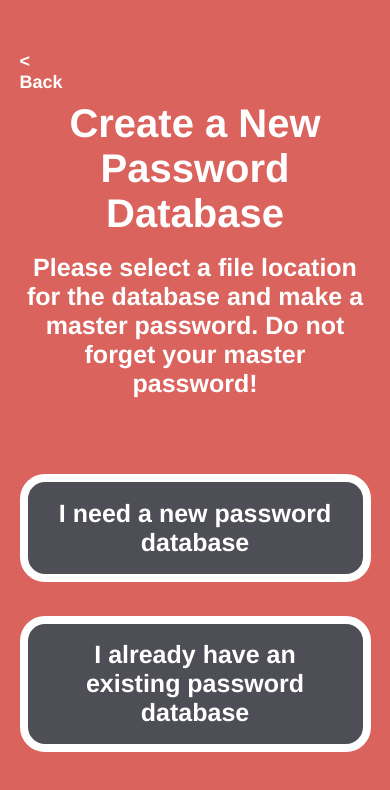
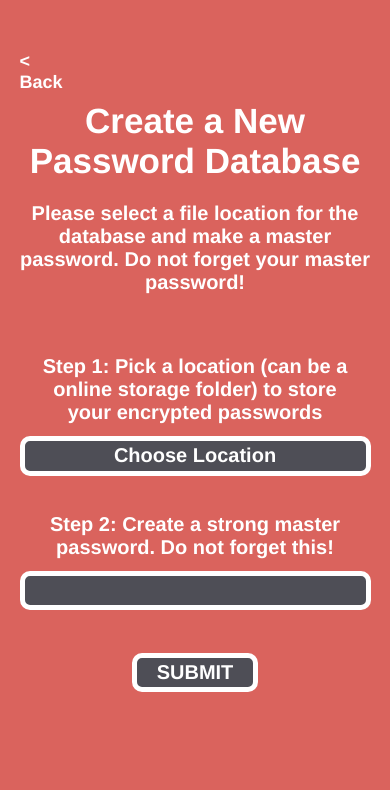
Before and after one commit to LuuAlex/EncryptedLocalPasswordApp, a React Native app: screen /NewDB in a window 390 px wide. Shown: the top 790 px of the page. Built offline with nearby package versions, Linux system fonts and the light colour scheme.

Commit message:
saving changes

```diff
--- a/App.js
+++ b/App.js
@@ -5,6 +5,7 @@ import { SafeAreaProvider, SafeAreaView } from "react-native-safe-area-context";
 
 import InitialLand from "./screens/initialLand";
 import NewDB from "./screens/newDB";
+import Home from "./screens/home"
 
 const Stack = createNativeStackNavigator();
 
@@ -19,6 +20,7 @@ export default function App() {
         >
           <Stack.Screen name="InitialLand" component={InitialLand} />
           <Stack.Screen name="NewDB" component={NewDB} />
+          <Stack.Screen name="Home" component={Home} />
         </Stack.Navigator>
       </NavigationContainer>
     </SafeAreaProvider>
--- a/package.json
+++ b/package.json
@@ -12,11 +12,15 @@
     "@react-navigation/native": "^6.1.6",
     "@react-navigation/native-stack": "^6.9.12",
     "expo": "~48.0.15",
+    "expo-document-picker": "~11.2.2",
+    "expo-file-system": "^15.2.2",
+    "expo-sqlite": "~11.1.1",
     "expo-status-bar": "~1.4.4",
     "react": "18.2.0",
     "react-native": "0.71.8",
     "react-native-safe-area-context": "4.5.0",
-    "react-native-screens": "~3.20.0"
+    "react-native-screens": "~3.20.0",
+    "react-native-sqlite-storage": "^6.0.1"
   },
   "devDependencies": {
     "@babel/core": "^7.20.0"
--- a/screens/home.js
+++ b/screens/home.js
@@ -1,20 +1,90 @@
-import { StatusBar } from 'expo-status-bar';
-import { StyleSheet, Text, View } from 'react-native';
+import React from "react";
+import { StatusBar } from "expo-status-bar";
+import {
+  StyleSheet,
+  Text,
+  View,
+  Dimensions,
+  TouchableOpacity,
+  TextInput,
+  ScrollView,
+} from "react-native";
+import * as DocumentPicker from "expo-document-picker";
 
-export default function Home() {
+const user = {location: null}
+
+export default function Home({ navigation }, passInfo) {
   return (
-    <SafeAreaView style={styles.container}>
-      <Text>Open up App.js to start working on your app!</Text>
+    <ScrollView
+      automaticallyAdjustKeyboardInsets={true}
+      contentContainerStyle={styles.container}
+    >
+      <TouchableOpacity
+        style={styles.navButton}
+        onPress={() => navigation.navigate("InitialLand")}
+      >
+        <Text style={styles.nav}>&#xFF0B; New</Text>
+      </TouchableOpacity>
       <StatusBar style="auto" />
-    </SafeAreaView>
+    </ScrollView>
   );
 }
 
+var { height, width } = Dimensions.get("window");
 const styles = StyleSheet.create({
   container: {
     flex: 1,
-    backgroundColor: '#fff',
-    alignItems: 'center',
-    justifyContent: 'center',
+    backgroundColor: "#da635d",
+    alignItems: "center",
+  },
+  navButton: {
+    alignSelf: "flex-start",
+    position: "absolute",
+    marginLeft: width * 0.8,
+    marginTop: height * 0.061,
+  },
+  nav: {
+    fontFamily: "Helvetica",
+    color: "#fff",
+    fontWeight: "bold",
+    fontSize: 18,
+    alignSelf: "flex-start",
+    position: "absolute",
+  },
+  h1: {
+    marginTop: height * 0.12,
+    marginBottom: height * 0.02,
+    marginHorizontal: width * 0.02,
+    fontFamily: "Helvetica",
+    color: "#fff",
+    fontWeight: "bold",
+    fontSize: 35,
+    textAlign: "center",
+  },
+  p: {
+    marginVertical: height * 0.004,
+    marginHorizontal: width * 0.05,
+    fontFamily: "Helvetica",
+    color: "#fff",
+    fontWeight: "bold",
+    fontSize: 20,
+    textAlign: "center",
+  },
+  buttonGroup: {
+    marginTop: height * 0.05,
+  },
+  button: {
+    marginVertical: height * 0.015,
+    marginHorizontal: width * 0.05,
+  },
+  buttonButton: {
+    marginVertical: height * 0.01,
+    borderWidth: 5,
+    borderStyle: "solid",
+    borderRadius: 10,
+    borderColor: "#fff",
+    backgroundColor: "#4e4e56",
   },
 });
+
+// Colors: https://www.color-hex.com/color-palette/3307
--- a/screens/newDB.js
+++ b/screens/newDB.js
@@ -1,3 +1,4 @@
+import React from "react";
 import { StatusBar } from "expo-status-bar";
 import {
   StyleSheet,
@@ -5,11 +6,34 @@ import {
   View,
   Dimensions,
   TouchableOpacity,
+  TextInput,
+  ScrollView,
 } from "react-native";
+import DocumentPicker from "expo-document-picker";
+import { openDatabase } from 'react-native-sqlite-storage';
+import * as SQLite from "expo-sqlite"
 
 export default function NewDB({ navigation }) {
+  const [fileLoc, onChangeFileLoc] = React.useState("");
+  const [value, onChangeText] = React.useState("");
+
+  const pickDocument = async () => {
+    let result = await DocumentPicker.getDocumentAsync({});
+    alert(result.uri);
+    onChangeFileLoc(result);
+  };
+
+  function submit(file) {
+    var db = openDatabase({ name: 'UserDatabase.db', location:file});
+    navigation.navigate("Home", db)
+    console.log(file)
+  }
+
   return (
-    <View style={styles.container}>
+    <ScrollView
+      automaticallyAdjustKeyboardInsets={true}
+      contentContainerStyle={styles.container}
+    >
       <TouchableOpacity
         style={styles.navButton}
         onPress={() => navigation.navigate("InitialLand")}
@@ -17,23 +41,44 @@ export default function NewDB({ navigation }) {
         <Text style={styles.nav}>&lt; Back</Text>
       </TouchableOpacity>
       <Text style={styles.h1}>Create a New Password Database</Text>
-      <Text style={styles.p}>Please select a file location for the database and make a master password. Do not forget your master password!</Text>
+      <Text style={styles.p}>
+        Please select a file location for the database and make a master
+        password. Do not forget your master password!
+      </Text>
       <View style={styles.buttonGroup}>
         <View style={styles.button}>
-          <TouchableOpacity style={styles.buttonButton} onPress={null}>
-            <Text style={styles.p}>I need a new password database</Text>
+          <Text style={styles.p}>
+            Step 1: Pick a location (can be a online storage folder) to store
+            your encrypted passwords
+          </Text>
+          <TouchableOpacity style={styles.buttonButton} onPress={pickDocument}>
+            <Text style={styles.p}>Choose Location</Text>
           </TouchableOpacity>
         </View>
         <View style={styles.button}>
+          <Text style={styles.p}>
+            Step 2: Create a strong master password. Do not forget this!
+          </Text>
           <TouchableOpacity style={styles.buttonButton} onPress={null}>
-            <Text style={styles.p}>
-              I already have an existing password database
-            </Text>
+            <TextInput
+              autoCapitalize={"none"}
+              autoComplete={"off"}
+              blurOnSubmit={true}
+              autoCorrect={false}
+              onChangeText={(text) => onChangeText(text)}
+              value={value}
+              style={styles.p}
+            ></TextInput>
           </TouchableOpacity>
         </View>
       </View>
+      <View style={styles.button}>
+        <TouchableOpacity style={styles.buttonButton} onPress={() => submit(fileLoc)}>
+          <Text style={styles.p}>SUBMIT</Text>
+        </TouchableOpacity>
+      </View>
       <StatusBar style="auto" />
-    </View>
+    </ScrollView>
   );
 }
 
@@ -60,33 +105,35 @@ const styles = StyleSheet.create({
   },
   h1: {
     marginTop: height * 0.12,
+    marginBottom: height * 0.02,
     marginHorizontal: width * 0.02,
     fontFamily: "Helvetica",
     color: "#fff",
     fontWeight: "bold",
-    fontSize: 40,
+    fontSize: 35,
     textAlign: "center",
   },
   p: {
-    marginVertical: height * 0.02,
+    marginVertical: height * 0.004,
     marginHorizontal: width * 0.05,
     fontFamily: "Helvetica",
     color: "#fff",
     fontWeight: "bold",
-    fontSize: 25,
+    fontSize: 20,
     textAlign: "center",
   },
   buttonGroup: {
     marginTop: height * 0.05,
   },
   button: {
-    marginVertical: height * 0.02,
+    marginVertical: height * 0.015,
     marginHorizontal: width * 0.05,
   },
   buttonButton: {
-    borderWidth: 8,
+    marginVertical: height * 0.01,
+    borderWidth: 5,
     borderStyle: "solid",
-    borderRadius: 25,
+    borderRadius: 10,
     borderColor: "#fff",
     backgroundColor: "#4e4e56",
   },
```
Also changed, not shown: 1 other file (tests, documents, lock files or other folders).
